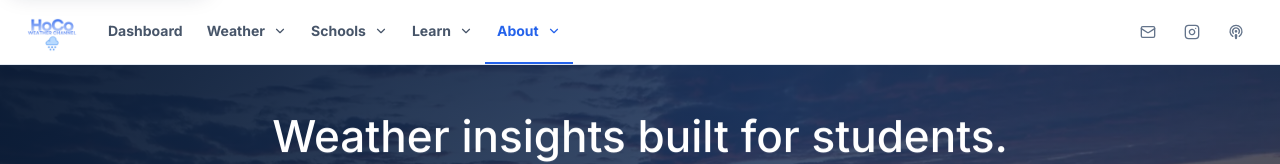
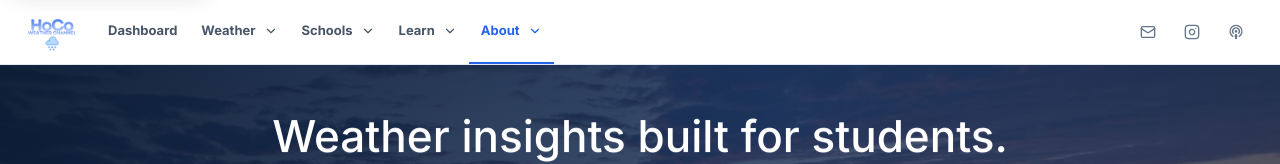
Before and after one commit to davidliu-2008/HoCoWX, a Next.js app: page /about in a window 1280 px wide. Shown: the top 164 px of the page. Built offline with nearby package versions, Linux system fonts and the light colour scheme.

Commit message:
Slightly reduce navigation label size

```diff
--- a/components/PageTabs.tsx
+++ b/components/PageTabs.tsx
@@ -91,10 +91,10 @@ export function PageTabs({ active }: { active: Tab }) {
   }, [pathname, router]);
 
   const desktopItem = (isActive: boolean) =>
-    `inline-flex min-h-16 items-center gap-2 border-b-2 px-3 text-sm font-bold transition ${
+    `inline-flex min-h-16 items-center gap-2 border-b-2 px-3 text-[0.8125rem] font-bold transition ${
       isActive ? "border-bay text-bay" : "border-transparent text-slate-600 hover:border-blue-200 hover:text-bay"
     }`;
-  const menuLink = "flex min-h-12 items-center gap-3 rounded-md px-4 py-3 text-sm font-semibold text-slate-700 transition hover:bg-blue-50 hover:text-bay";
+  const menuLink = "flex min-h-12 items-center gap-3 rounded-md px-4 py-3 text-[0.8125rem] font-semibold text-slate-700 transition hover:bg-blue-50 hover:text-bay";
 
   return (
     <nav className="sticky top-0 z-50 border-b border-slate-200 bg-white/95 backdrop-blur" aria-label="Main sections">
@@ -167,7 +167,7 @@ export function PageTabs({ active }: { active: Tab }) {
           event.currentTarget.querySelector("summary")?.focus();
         }
       }}>
-        <summary className="flex min-h-11 cursor-pointer list-none items-center justify-between gap-2 px-5 text-sm font-bold text-ink">
+        <summary className="flex min-h-11 cursor-pointer list-none items-center justify-between gap-2 px-5 text-[0.8125rem] font-bold text-ink">
           <span>{mobileLinks.find((item) => item.tab === active)?.label}</span>
           <span className="flex items-center gap-2">Menu <ChevronDown aria-hidden="true" className="h-4 w-4 group-open:rotate-180" /></span>
         </summary>
```
